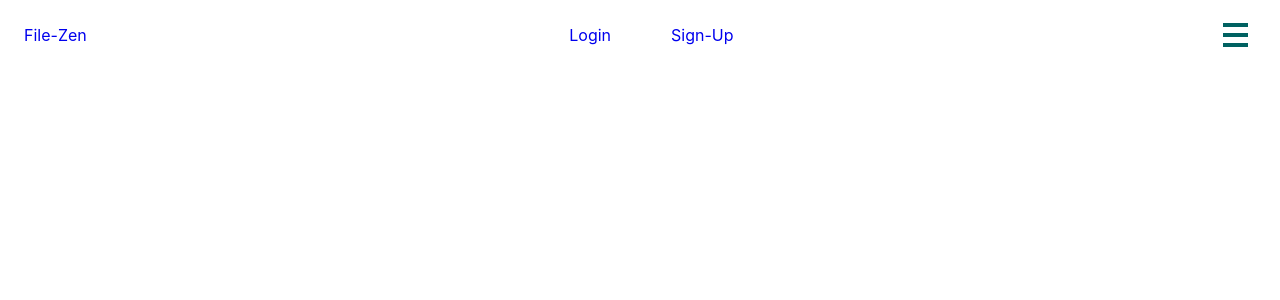
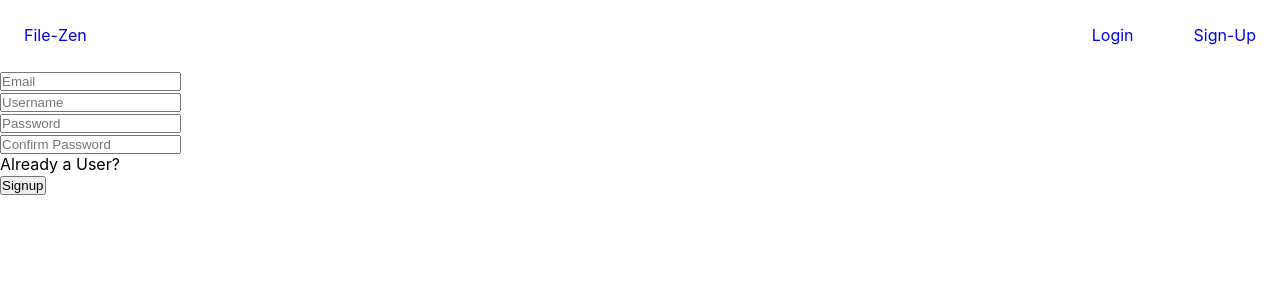
Before and after one commit to CSingh26/FileManagement, a React (Create React App) app in the folder frontend/: page /signup in a window 1280 px wide. Shown: the top 300 px of the page. Built offline with nearby package versions, Linux system fonts and the light colour scheme; the HTML template or start-up script is replaced by a standard one.

Commit message:
basic-forms

```diff
--- a/frontend/src/components/Header/header.css
+++ b/frontend/src/components/Header/header.css
@@ -44,12 +44,6 @@
   .hamburger {
     display: none;
     cursor: pointer;
-    display: flex;
-    flex-direction: column;
-    justify-content: center;
-    align-items: center;
-    width: 40px;
-    height: 40px;
   }
 
   .bar {
@@ -64,6 +58,9 @@
   @media (max-width: 768px) {
     .hamburger {
       display: flex;
+      flex-direction: column;
+      justify-content: center;
+      align-items: center;
     }
 
     .hamburger.active .bar:nth-child(2) {
--- a/frontend/src/components/Home/home.css
+++ b/frontend/src/components/Home/home.css
@@ -0,0 +1,15 @@
+* {
+    padding: 0;
+    margin: 0;
+    box-sizing: border-box;
+}
+
+  body {
+    background-size: cover;
+    background-position: center;
+    background-attachment: fixed;
+}
+
+.main-content {
+    display: flex;
+}
--- a/frontend/src/components/Home/home.jsx
+++ b/frontend/src/components/Home/home.jsx
@@ -6,7 +6,8 @@ function Home() {
         <>
             <Header />
             <div className="main-content">
-
+                <p>Welcome to File Zen</p>
+                <p>Begin your file management journey here</p>
             </div>
         </>
 
--- a/frontend/src/components/Login/login.css
+++ b/frontend/src/components/Login/login.css
@@ -0,0 +1,30 @@
+* {
+    padding: 0;
+    margin: 0;
+    box-sizing: border-box;
+}
+
+  body {
+    background-size: cover;
+    background-position: center;
+    background-attachment: fixed;
+}
+
+.main-content {
+    display: flex;
+}
+
+.form-area {
+    display: flex;
+    flex-direction: column;
+}
+
+.for-pwd {
+    text-decoration: none;
+    color: black;
+}
+
+.signup-page {
+    text-decoration: none;
+    color: black;
+}
--- a/frontend/src/components/Login/login.jsx
+++ b/frontend/src/components/Login/login.jsx
@@ -1,10 +1,62 @@
-import React from "react";
+import React, { useState}from "react";
 import Header from "../Header/header";
+import { Link } from "react-router-dom";
+import './login.css'
 
 function LoginForm() {
+    const [formData, setFormData] = useState({
+        username: '',
+        password: ''
+    })
+
+    const handleChange = (e) => {
+        const {name, value} = e.target
+        setFormData({ ...formData, [name]: value})
+    }
+
+    const handleSubmit = (e) => {
+        e.preventDefault()
+        console.log(formData)
+    }
     return (
         <>
             <Header />
+
+            <div className="main-content">
+                <div className="form-area">
+                    <form method="post">
+                        <div className="username-input">
+                            <input
+                            type="text"
+                            name="username"
+                            value={formData.username}
+                            onChange={handleChange}
+                            placeholder="Username"
+                            className="username"
+                            />
+                        </div>
+                        <div className="password-input">
+                            <input
+                            type="password"
+                            name="password"
+                            value={formData.password}
+                            onChange={handleChange}
+                            placeholder="Password"
+                            className="password"
+                            />
+                        </div>
+                        <div className="forgot-pwd">
+                            <Link to={"/login"} className="for-pwd">Forgot Password?</Link>
+                        </div>
+                        <div className="signup-page">
+                            <p>Don't have an Account? <Link to={"/signup"} className="for-pwd">Register</Link></p>
+                        </div>
+                        <div className="login-btn">
+                            <button>Login</button>
+                        </div>
+                    </form>
+                </div>
+            </div>
         </>
     )
 }
--- a/frontend/src/components/Signup/signup.css
+++ b/frontend/src/components/Signup/signup.css
@@ -0,0 +1,25 @@
+* {
+    padding: 0;
+    margin: 0;
+    box-sizing: border-box;
+}
+
+  body {
+    background-size: cover;
+    background-position: center;
+    background-attachment: fixed;
+}
+
+.main-content {
+    display: flex;
+}
+
+.form-area {
+    display: flex;
+    flex-direction: column;
+}
+
+.login-page {
+    text-decoration: none;
+    color: black;
+}
--- a/frontend/src/components/Signup/signup.jsx
+++ b/frontend/src/components/Signup/signup.jsx
@@ -1,10 +1,54 @@
 import React from "react";
 import Header from "../Header/header";
+import './signup.css'
+import { Link } from "react-router-dom";
 
 function SignupForm() {
     return (
         <>
             <Header />
+
+            <div className="main-content">
+                <div className="form-area">
+                    <form action="">
+                        <div className="email-input">
+                            <input
+                            type="email"
+                            placeholder="Email"
+                            className="email"
+                            />
+                        </div>
+                        <div className="username-input">
+                            <input
+                            type="text"
+                            placeholder="Username"
+                            className="username"
+                            />
+                        </div>
+                        <div className="password-input">
+                            <input
+                            type="password"
+                            placeholder="Password"
+                            className="password"
+                            />
+                        </div>
+                        <div className="password-input">
+                            <input
+                            type="password"
+                            placeholder="Confirm Password"
+                            className="password"
+                            id="confirm-pwd"
+                            />
+                        </div>
+                        <div className="forgot-pwd">
+                            <Link to={"/login"} className="login-page">Already a User?</Link>
+                        </div>
+                        <div className="signup-btn">
+                            <button>Signup</button>
+                        </div>
+                    </form>
+                </div>
+            </div>
         </>
     )
 }
```
